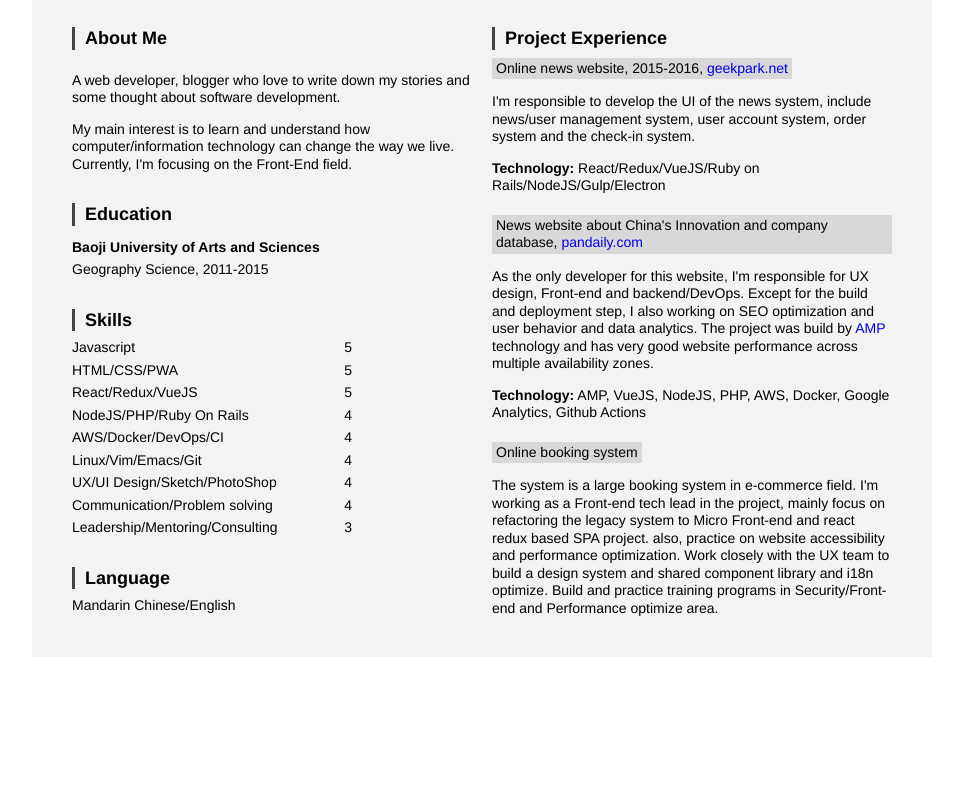
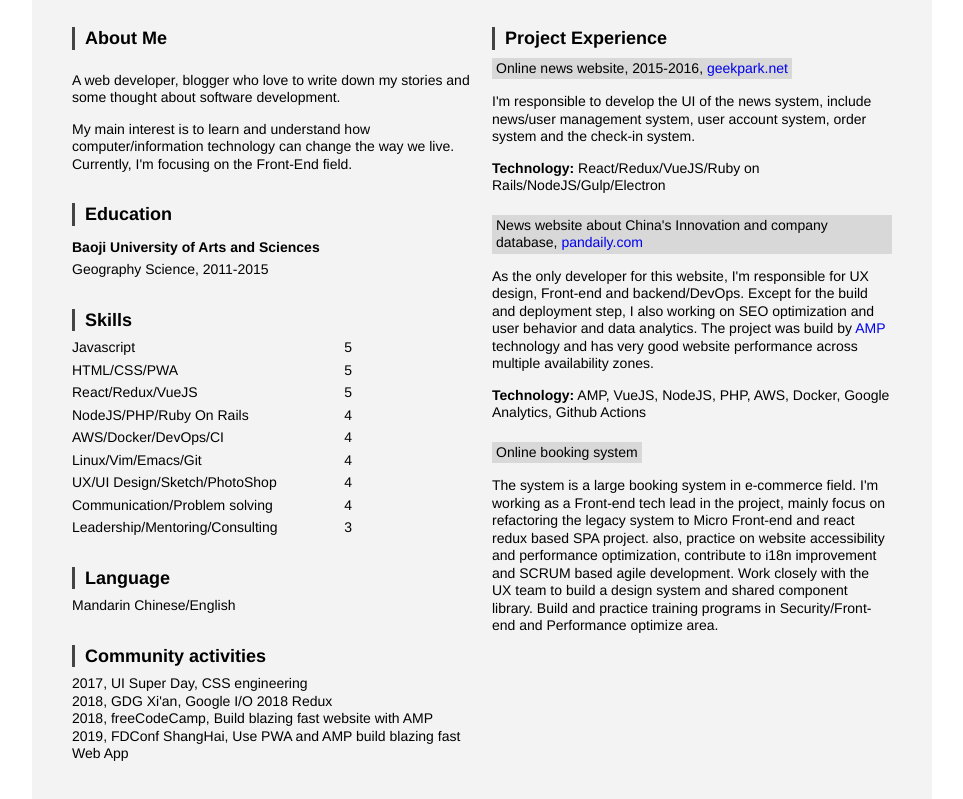
Before and after one commit to liyaodong/personal_home, a website: page resume.html in a window 1280 px wide. Shown: the part 153-952 px from the top of the page, without its empty margins (158-1121 px from the left). Before the commit the page ends 810 px from the top, so only its background shows below. Drawn offline with Linux system fonts and the light colour scheme; a web font is replaced by a local one.

Commit message:
Add community activities

```diff
--- a/resume.html
+++ b/resume.html
@@ -292,6 +292,17 @@
                             Mandarin Chinese/English
                         </div>
                     </div>
+                    <div class="resume-body__section">
+                        <h3 class="resume-body__section__heading">
+                            Community activities
+                        </h3>
+                        <ul class="resume-body__section__body">
+                            <li>2017, UI Super Day, CSS engineering</li>
+                            <li>2018, GDG Xi'an, Google I/O 2018 Redux</li>
+                            <li>2018, freeCodeCamp, Build blazing fast website with AMP</li>
+                            <li>2019, FDConf ShangHai, Use PWA and AMP build blazing fast Web App</li>
+                        </ul>
+                    </div>
                 </div>
                 <div class="resume-body__side">
                     <div class="resume-body__section">
@@ -327,7 +338,7 @@
                                         Online booking system
                                     </div>
                                     <p>
-                                        The system is a large booking system in e-commerce field. I'm working as a Front-end tech lead in the project, mainly focus on refactoring the legacy system to Micro Front-end and react redux based SPA project. also, practice on website accessibility and performance optimization. Work closely with the UX team to build a design system and shared component library and i18n optimize. Build and practice training programs in Security/Front-end and Performance optimize area.
+                                        The system is a large booking system in e-commerce field. I'm working as a Front-end tech lead in the project, mainly focus on refactoring the legacy system to Micro Front-end and react redux based SPA project. also, practice on website accessibility and performance optimization, contribute to i18n improvement and SCRUM based agile development. Work closely with the UX team to build a design system and shared component library. Build and practice training programs in Security/Front-end and Performance optimize area.
                                     </p>
                                 </div>
                             </div>
```
